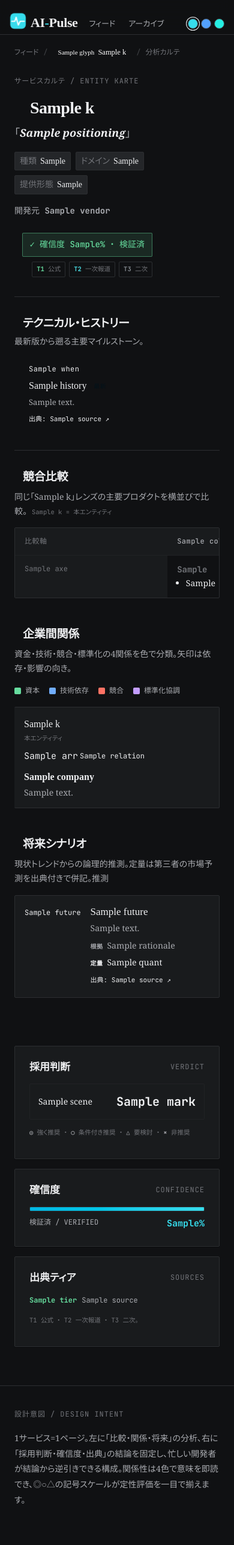
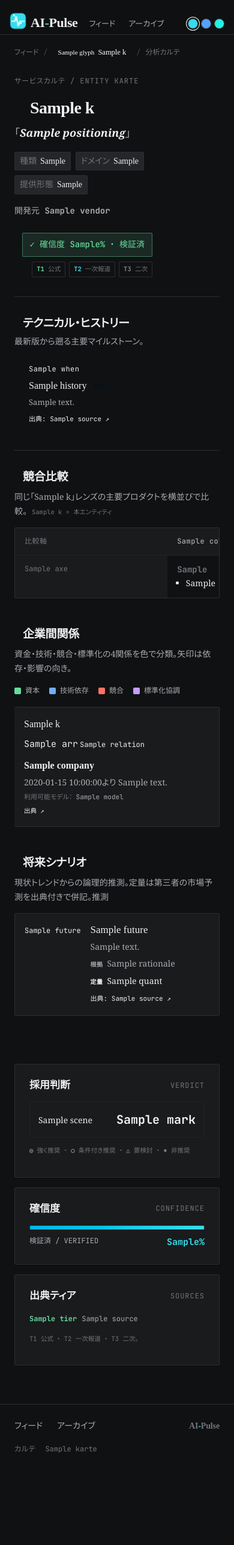
Before and after one commit to HIDEPON-UMG/AI-Pulse, a Python web app: template templates/karte.html.j2 in a window 390 px wide. Shown: the whole page at 60% size. After the commit the page ends 2422 px from the top, so only its background shows below. Run offline with Jinja, Linux system fonts and the light colour scheme; the template is opened without the code that fills it: most values are stand-ins (such as "Sample title", 1, 10 or a date in 2020).

Commit message:
UI調整: 本文強調・関係性リッチ化・判断理由トグル・チップ縮小・リンクフッター・ロゴAIモチーフ
なぜ:
- 一覧の可読性とスコアの根拠提示を強化するユーザーフィードバックの反映。
  要点を素早く拾え、「なぜこの評価か」を明示的に辿れる UI にする。

変更:
- フィード本文に軽量強調記法（**太字**/__下線__/==マーカー==）を導入。escape→記法置換の
  順で XSS 不可の emph フィルタを generate_pages に追加（境界1箇所）し3記事へ強調付与。
- 判断理由（重要/影響/話題）を ▾トグル（JS不要 details・デフォルト閉じ）で開閉可能に。
  既存ホバーtooltipは併存。story の onclick ガードに details を加え誤ナビ/新規タブを防止。
- 企業間関係から自明な「本エンティティ」表示を削除し、開始年＋利用可能モデルを併記して
  リッチ化（schema 非破壊の since/models フィールド追加・公開情報で補完）。
- フィルタチップを約1/2、アーカイブのカテゴリタグを約2/3に縮小し一覧密度を改善。
- 各ページ下部の「設計意図」を撤去し、全ページ＋カルテへのテキストリンク・フッター
  （共有 _footer.html.j2）へ置換。
- ロゴ（ヘッダ＋PWAアイコン icon.svg/192/512）のパルス線にニューロン節点＋シナプス枝の
  AI モチーフを追加。
- アセット差し替えに伴い Service Worker の CACHE を aipulse-v2→v3 に更新（cache-first の
  stale 配信を回避）。

検証:
- 契約テスト38件PASS / ruff クリーン / DESIGN.md lint errors=0。
- desktop1280 + mobile390 で実機E2E（強調/トグル開閉/関係性/チップ/フッター/ロゴ・
  横はみ出し0・console0・誤ナビ/新規タブなし）。

Co-Authored-By: Claude Opus 4.8 <noreply@anthropic.com>

```diff
--- a/static/sw.js
+++ b/static/sw.js
@@ -3,7 +3,7 @@
    キャッシュへフォールバック）、CSS/JS/画像などの静的アセットは cache-first にする。
    これで「更新したのに古い記事が出る」cache-first の stale 問題を避けつつオフラインも保つ。
    サイト更新でアセットを差し替えたら CACHE 版を上げると activate で旧キャッシュを破棄する。 */
-const CACHE = "aipulse-v2";
+const CACHE = "aipulse-v3";
 const CORE = [
   "./", "index.html", "archive.html", "theme.css", "app.js",
   "manifest.webmanifest", "icon.svg", "icon-192.png", "icon-512.png",
--- a/static/theme.css
+++ b/static/theme.css
@@ -253,14 +253,14 @@ a { color: inherit; text-decoration: none; }
 .chip-row::-webkit-scrollbar { display: none; }
 .chip {
   flex: 0 0 auto; cursor: pointer;
-  display: inline-flex; align-items: center; gap: 7px;
-  font-family: var(--font-ui); font-weight: var(--w-med); font-size: var(--t-sm);
+  display: inline-flex; align-items: center; gap: 4px;
+  font-family: var(--font-ui); font-weight: var(--w-med); font-size: 11px;
   color: var(--cat, var(--accent)); background: var(--bg-elev);
   border: 1px solid color-mix(in oklab, var(--cat, var(--accent)) 32%, var(--border)); border-radius: var(--r-sm);
-  padding: 6px 12px; white-space: nowrap;
+  padding: 3px 8px; white-space: nowrap; line-height: 1.3;
   transition: color .14s, border-color .14s, background .14s, opacity .14s;
 }
-.chip .gly { color: var(--cat, var(--accent)); font-size: 11px; }
+.chip .gly { color: var(--cat, var(--accent)); font-size: 9px; }
 .chip:hover { border-color: var(--cat, var(--accent)); background: color-mix(in oklab, var(--cat, var(--accent)) 10%, var(--bg-elev)); }
 .chip[aria-pressed="true"] {
   color: #fff; background: var(--cat-solid, var(--cat));
@@ -275,7 +275,7 @@ a { color: inherit; text-decoration: none; }
 /* All = neutral rounded-pill reset button */
 .chip.all {
   color: var(--fg-sub); background: var(--bg-elev);
-  border: 1px solid var(--border); border-radius: 999px; padding: 6px 18px; font-weight: var(--w-bold);
+  border: 1px solid var(--border); border-radius: 999px; padding: 3px 12px; font-weight: var(--w-bold);
 }
 .chip.all:hover { color: var(--fg); border-color: var(--border-strong); background: var(--bg-elev-2); opacity: 1; }
 
@@ -320,11 +320,26 @@ a { color: inherit; text-decoration: none; }
   border-top: 1px solid var(--border); margin-top: var(--s-64);
   color: var(--fg-mute);
 }
-.app-foot .wrap { padding-top: var(--s-32); padding-bottom: var(--s-48); }
-.app-foot .intent {
-  font-family: var(--font-body); color: var(--fg-sub);
-  max-width: 62ch; line-height: 1.85; font-size: var(--t-sm);
+.app-foot .wrap { padding-top: var(--s-24); padding-bottom: var(--s-32); }
+/* テキストリンク・フッター（旧「設計意図」ブロックを置換） */
+.foot-nav { display: flex; flex-wrap: wrap; align-items: baseline; gap: var(--s-8) var(--s-24); }
+.foot-nav a {
+  font-family: var(--font-ui); font-weight: var(--w-med); font-size: var(--t-sm);
+  color: var(--fg-sub); text-decoration: none; transition: color .15s;
 }
+.foot-nav a:hover { color: var(--accent); }
+.foot-nav .foot-brand {
+  margin-left: auto; font-family: var(--font-head); font-weight: var(--w-black);
+  font-size: var(--t-sm); color: var(--fg-mute); letter-spacing: -0.01em;
+}
+.foot-nav .foot-brand b { color: var(--accent); }
+.foot-cats {
+  display: flex; flex-wrap: wrap; align-items: baseline; gap: 4px var(--s-16);
+  margin-top: var(--s-16); font-family: var(--font-mono); font-size: var(--t-label); color: var(--fg-mute);
+}
+.foot-cats .k { letter-spacing: .06em; }
+.foot-cats a { color: var(--fg-mute); text-decoration: none; transition: color .15s; }
+.foot-cats a:hover { color: var(--accent); }
 
 /* ============================================================
    モバイル（スマホ実機 390px 検証で追加）
--- /dev/null
+++ b/templates/_footer.html.j2
@@ -0,0 +1,15 @@
+<footer class="app-foot">
+  <div class="wrap">
+    <nav class="foot-nav" aria-label="フッターナビゲーション">
+      <a href="index.html"{% if page == 'feed' %} aria-current="page"{% endif %}>フィード</a>
+      <a href="archive.html"{% if page == 'archive' %} aria-current="page"{% endif %}>アーカイブ</a>
+      <span class="foot-brand">AI<b>-</b>Pulse</span>
+    </nav>
+    {% if kartes %}
+    <div class="foot-cats">
+      <span class="k">カルテ</span>
+      {% for k in kartes %}<a href="karte-{{ k.id }}.html">{{ k.name }}</a>{% endfor %}
+    </div>
+    {% endif %}
+  </div>
+</footer>
--- a/templates/_header.html.j2
+++ b/templates/_header.html.j2
@@ -2,7 +2,17 @@
   <a class="brand" href="index.html" aria-label="AI-Pulse ホーム">
     <svg class="logo" viewBox="0 0 32 32" width="40" height="40" aria-hidden="true">
       <rect x="1.5" y="1.5" width="29" height="29" rx="7.5" fill="var(--accent)"></rect>
+      <!-- AI モチーフ: ニューラルのシナプス枝（パルス頂点から分岐） -->
+      <path d="M12.5 9 L8.5 5.5 M16.5 23.5 L21.5 20" fill="none" stroke="#fff" stroke-width="1.2" stroke-linecap="round" opacity=".55"></path>
+      <!-- パルス（心電図ライン） -->
       <path class="ekg" d="M4.5 16.5 H10 L12.5 9 L16.5 23.5 L20 16.5 H27.5" fill="none" stroke="#fff" stroke-width="2.4" stroke-linejoin="round" stroke-linecap="round"></path>
+      <!-- AI モチーフ: パルス頂点のニューロン節点（中央を accent で抜く） -->
+      <circle cx="8.5" cy="5.5" r="1.5" fill="#fff"></circle>
+      <circle cx="21.5" cy="20" r="1.5" fill="#fff"></circle>
+      <circle cx="12.5" cy="9" r="2.2" fill="#fff"></circle>
+      <circle cx="16.5" cy="23.5" r="2.2" fill="#fff"></circle>
+      <circle cx="12.5" cy="9" r="0.95" fill="var(--accent)"></circle>
+      <circle cx="16.5" cy="23.5" r="0.95" fill="var(--accent)"></circle>
     </svg>
     <span class="name">AI<b>-</b>Pulse</span>
   </a>
--- a/templates/karte.html.j2
+++ b/templates/karte.html.j2
@@ -133,7 +133,13 @@
 .rel-node .flow { font-family: var(--font-mono); font-size: var(--t-label); color: var(--rc); display: flex; flex-direction: column; align-items: center; gap: 3px; white-space: nowrap; }
 .rel-node .flow .arr { font-size: 15px; }
 .rel-node .target { text-align: right; }
-.rel-node .target .note { font-family: var(--font-body); font-size: var(--t-sm); color: var(--fg-sub); }
+.rel-node .target .note { font-family: var(--font-body); font-size: var(--t-sm); color: var(--fg-sub); margin-top: 3px; }
+.rel-node .target .note .since { color: var(--rc); font-weight: var(--w-med); }
+.rel-node .rel-models { font-family: var(--font-mono); font-size: 11px; color: var(--fg-sub); margin-top: 4px; line-height: 1.5; }
+.rel-node .rel-models .k { color: var(--fg-mute); margin-right: 6px; }
+.rel-node .rel-models .k::after { content: "："; }
+.rel-node .rel-src { display: inline-flex; margin-top: 6px; font-family: var(--font-mono); font-size: 10.5px; color: var(--rc); text-decoration: none; border-bottom: 1px solid color-mix(in oklab, var(--rc) 40%, transparent); }
+.rel-node .rel-src:hover { border-bottom-color: var(--rc); }
 .rc-capital { --rc: var(--rel-capital); }
 .rc-tech { --rc: var(--rel-tech); }
 .rc-rival { --rc: var(--rel-rival); }
@@ -327,9 +333,14 @@
           <div class="rel-map">
             {% for r in k.relations %}
             <div class="rel-node {{ r.cls }}">
-              <div class="ent">{{ k.name }}<span class="sub">本エンティティ</span></div>
+              <div class="ent">{{ k.name }}</div>
               <div class="flow"><span class="arr">{{ r.arr }}</span>{{ r.label }}</div>
-              <div class="target"><div class="ent" style="font-weight:700">{{ r.company }}</div>{% if r.note %}<div class="note">{{ r.note }}</div>{% endif %}</div>
+              <div class="target">
+                <div class="ent" style="font-weight:700">{{ r.company }}</div>
+                {% if r.note %}<div class="note">{% if r.since %}<span class="since">{{ r.since }}より</span> {% endif %}{{ r.note }}</div>{% endif %}
+                {% if r.models %}<div class="rel-models"><span class="k">利用可能モデル</span>{{ r.models | join(' / ') }}</div>{% endif %}
+                {% if r.url %}<a class="rel-src" href="{{ r.url }}" target="_blank" rel="noopener noreferrer">出典 ↗</a>{% endif %}
+              </div>
             </div>
             {% endfor %}
           </div>
@@ -396,12 +407,7 @@
     </div>
   </div>
 
-  <footer class="app-foot">
-    <div class="wrap">
-      <span class="label">設計意図 / DESIGN INTENT</span>
-      <p class="intent">1サービス=1ページ。左に「比較・関係・将来」の分析、右に「採用判断・確信度・出典」の結論を固定し、忙しい開発者が結論から逆引きできる構成。関係性は4色で意味を即読でき、◎○△の記号スケールが定性評価を一目で揃えます。</p>
-    </div>
-  </footer>
+  {% include "_footer.html.j2" %}
 </main>
 
 <script src="app.js"></script>
```
Also changed, not shown: templates/archive.html.j2 (+4 -6 lines), templates/index.html.j2 (+32 -8 lines), tools/generate_pages.py (+33 -2 lines), static/icon-192.png, static/icon-512.png, static/icon.svg, 3 other files.
